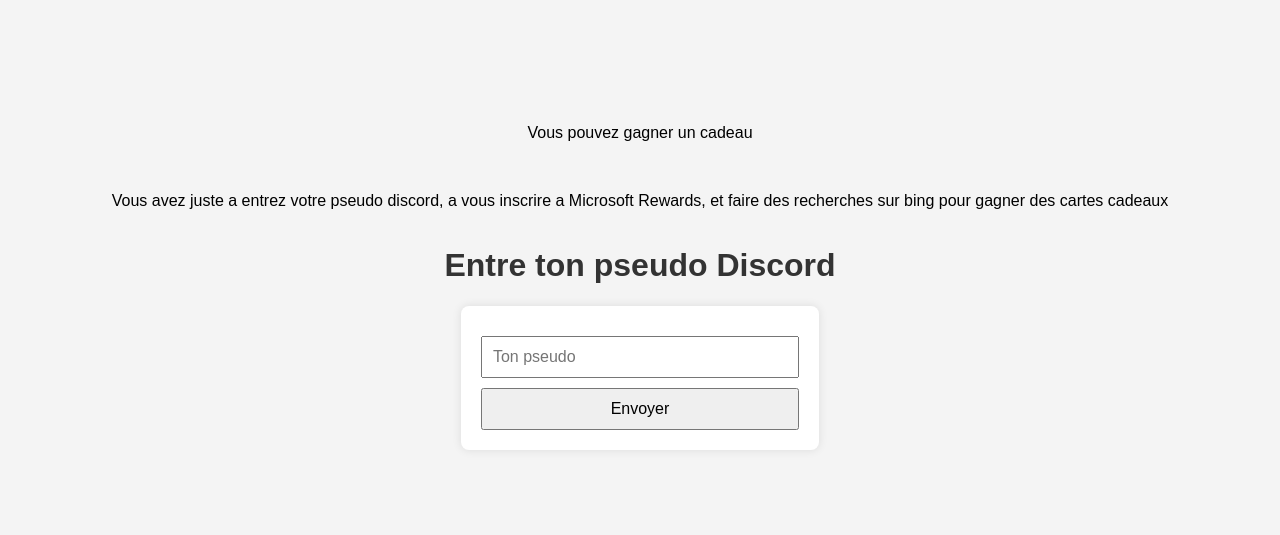
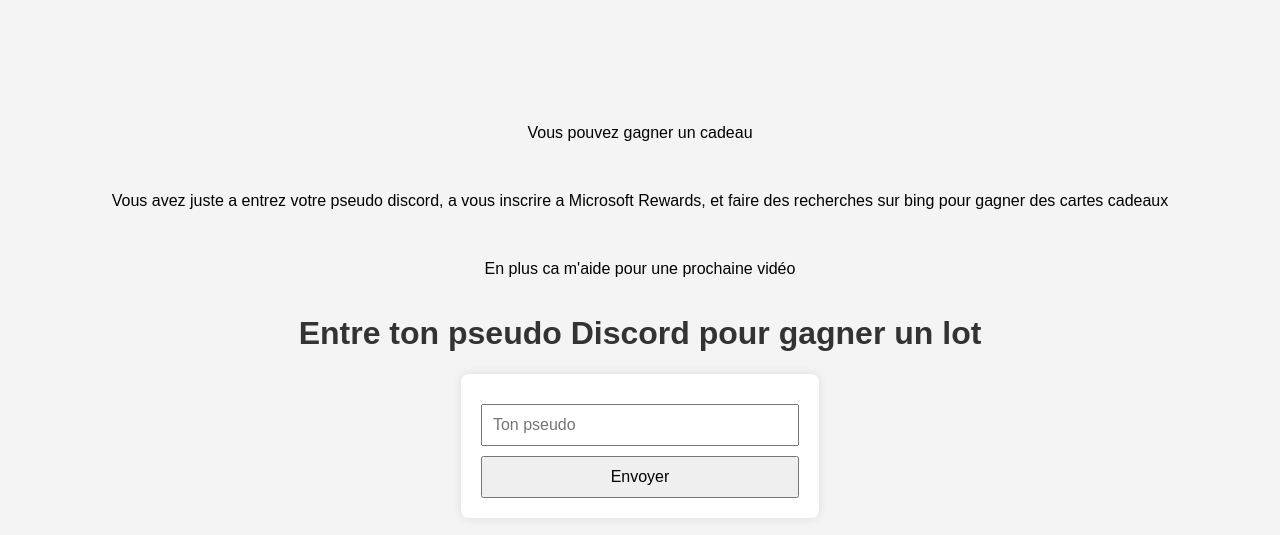
Before and after one commit to Minepluie/gift, a plain HTML site: page index.html in a window 1280 px wide. Drawn offline with Linux system fonts and the light colour scheme.

Commit message:
Modify index.html

```diff
--- a/index.html
+++ b/index.html
@@ -37,9 +37,10 @@
 </head>
 <body>
   <p>Vous pouvez gagner un cadeau</p><br/>
-  <p>Vous avez juste a entrez votre pseudo discord, a vous inscrire a Microsoft Rewards, et faire des recherches sur bing pour gagner des cartes cadeaux </p>
+  <p>Vous avez juste a entrez votre pseudo discord, a vous inscrire a Microsoft Rewards, et faire des recherches sur bing pour gagner des cartes cadeaux </p><br/>
+  <p>En plus ca m'aide pour une prochaine vidéo</p>
 
-  <h1>Entre ton pseudo Discord</h1>
+  <h1>Entre ton pseudo Discord pour gagner un lot</h1>
   <form id="form">
     <input type="text" id="pseudo" placeholder="Ton pseudo" required>
     <button type="submit">Envoyer</button>
```
